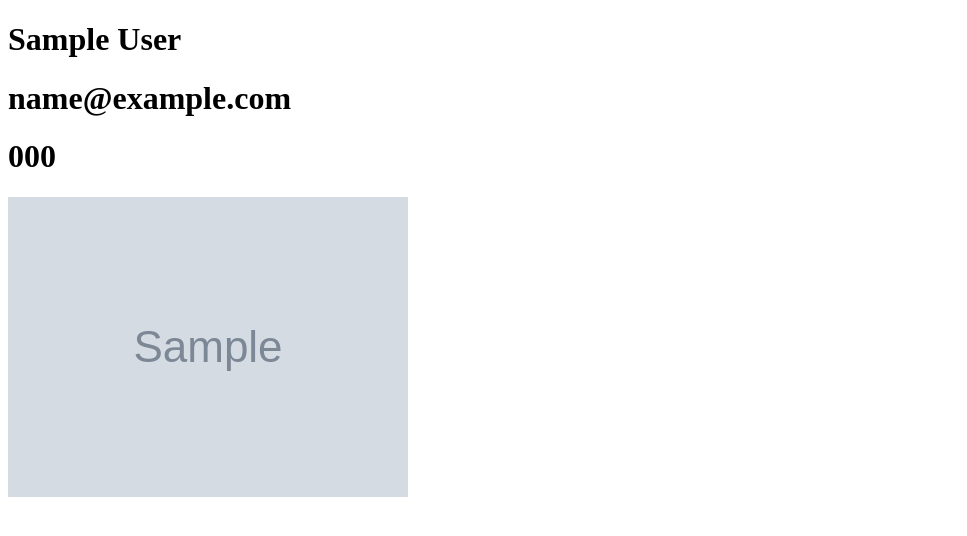
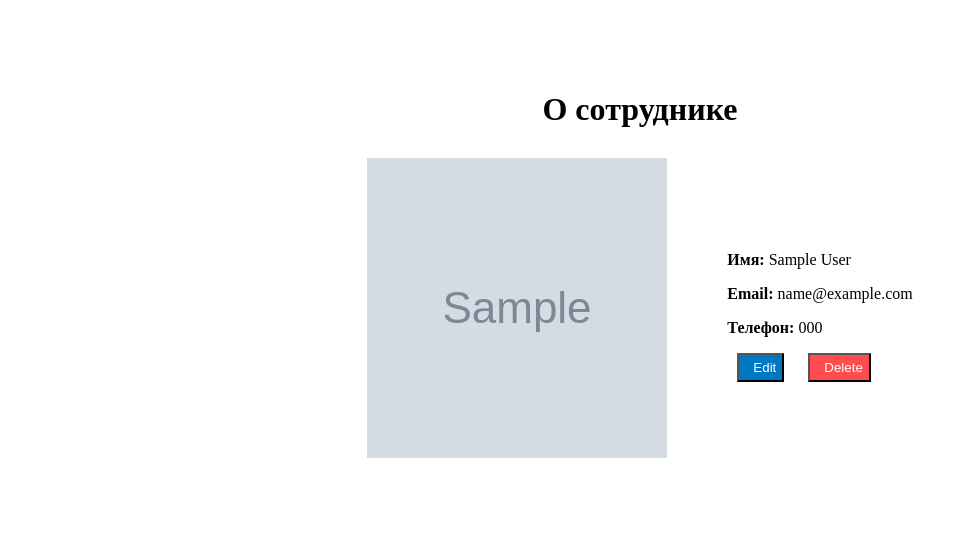
Before and after one commit to kaspiQR/Employees, a Django app: page /detail/1 in a window 1280 px wide. Shown: the top 536 px of the page, without its empty margins (0-967 px from the left). Run offline with Django 4.2, Linux system fonts and the light colour scheme; tables that the repository leaves empty hold one stand-in row (values such as "Sample post"); grey boxes marked "Sample" are stand-in pictures.

Commit message:
css and html

```diff
--- a/blog/views.py
+++ b/blog/views.py
@@ -30,7 +30,7 @@ def update(request, id):
     form = EmployeeForm(request.POST, request.FILES, instance=employee)
     if form.is_valid():
         form.save()
-        return redirect('/')
+        return redirect(f'/detail/{id}')
     return render(request, 'update.html', {'employee': employee})
 
 
--- /dev/null
+++ b/static/css/style.css
@@ -0,0 +1,102 @@
+ body {
+  margin-top: 70px;
+}
+
+/* Заголовок */
+header {
+  background-color: green;
+  color: #fff;
+  padding: 30px;
+  position: auto;
+  top: 0;
+  left: 0;
+  right: 0;
+}
+
+
+ul {
+  display: flex;
+  list-style: none;
+  margin: 0;
+  padding: 0;
+}
+
+li {
+  margin-right: 30px;
+}
+
+a {
+  color: #fff;
+  text-decoration: none;
+  padding: 5px 10px; /* отступы внутри кнопок */
+  border-radius: 5px; /* закругление углов кнопок */
+}
+
+a:hover {
+  background-color: #fff;
+  color: #0077c2;
+}
+
+.home {
+  margin-right: auto;
+}
+
+.right-links {
+  margin-left: auto;
+}
+
+
+/* Кнопки */
+.edit-btn {
+    background-color: #0077c2;
+    color: #fff;
+}
+
+.delete-btn {
+    background-color: #ff4d4d;
+    color: #fff;
+}
+
+.btn-icon {
+    font-size: 20px;
+    margin-right: 8px;
+    vertical-align: middle;
+}
+
+.btn-text {
+    vertical-align: middle;
+}
+
+/* Контейнер */
+.container {
+    display: flex;
+    justify-content: center;
+    align-items: center;
+    flex-direction: column;
+}
+h1 {
+    margin-bottom: 30px;
+    text-align: center;
+}
+.employee-info {
+    display: flex;
+    flex-direction: row;
+    justify-content: space-between;
+    align-items: center;
+}
+.employee-info img {
+    width: 300px;
+    height: 300px;
+    margin-right: 30px;
+}
+.employee-info div {
+    margin-left: 30px;
+}
+
+
+
+
+.table-responsive a {
+    color: #763489;
+    text-decoration: none;
+}
--- a/templates/detail.html
+++ b/templates/detail.html
@@ -1,17 +1,39 @@
+{% load static %}
 <!DOCTYPE html>
 <html lang="en">
 <head>
     <meta charset="UTF-8">
-    <title>Title</title>
+    <title>Личный кабинет</title>
+    <link rel="stylesheet" href="{% static 'css/style.css' %}">
 </head>
 <body>
-  <h1>{{ employee.name }}</h1>
-  <h1>{{ employee.email }}</h1>
-  <h1>{{ employee.phone }}</h1>
-    {% if employee.image %}
-    <img src="{{employee.image.url}}">
-    {% else %}
-    <img src="#">
-    {% endif %}
+
+<div class="container">
+    <h1>О сотруднике</h1>
+    <div class="employee-info">
+        {% if employee.image %}
+        <img src="{{ employee.image.url }}">
+        {% else %}
+        <img src="#">
+        {% endif %}
+        <div>
+            <p><strong>Имя:</strong> {{ employee.name }}</p>
+            <p><strong>Email:</strong> {{ employee.email }}</p>
+            <p><strong>Телефон:</strong> {{ employee.phone }}</p>
+            <a href="{% url 'edit'  employee.id  %}">
+                <button class="edit-btn">
+                    <i class="fas fa-pencil-alt btn-icon"></i>
+                    <span class="btn-text">Edit</span>
+                </button>
+            </a>
+             <a href="{% url 'delete'  employee.id  %}">
+                <button class="delete-btn">
+                    <i class="fas fa-pencil-alt btn-icon"></i>
+                    <span class="btn-text">Delete</span>
+                </button>
+             </a>
+        </div>
+    </div>
+</div>
 </body>
 </html>
```
Also changed, not shown: templates/base.html (+13 -2 lines), templates/edit.html (+7 -0 lines).
